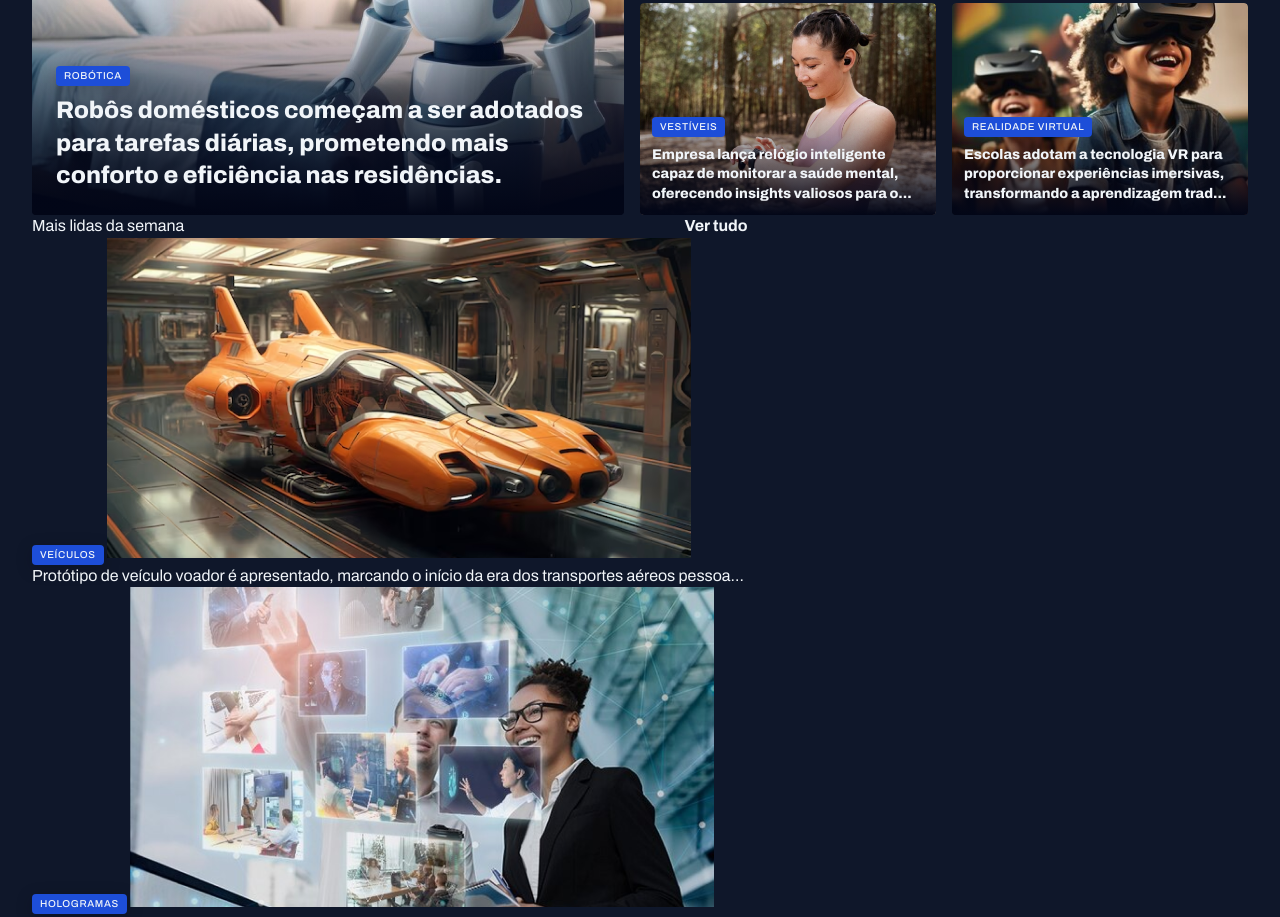
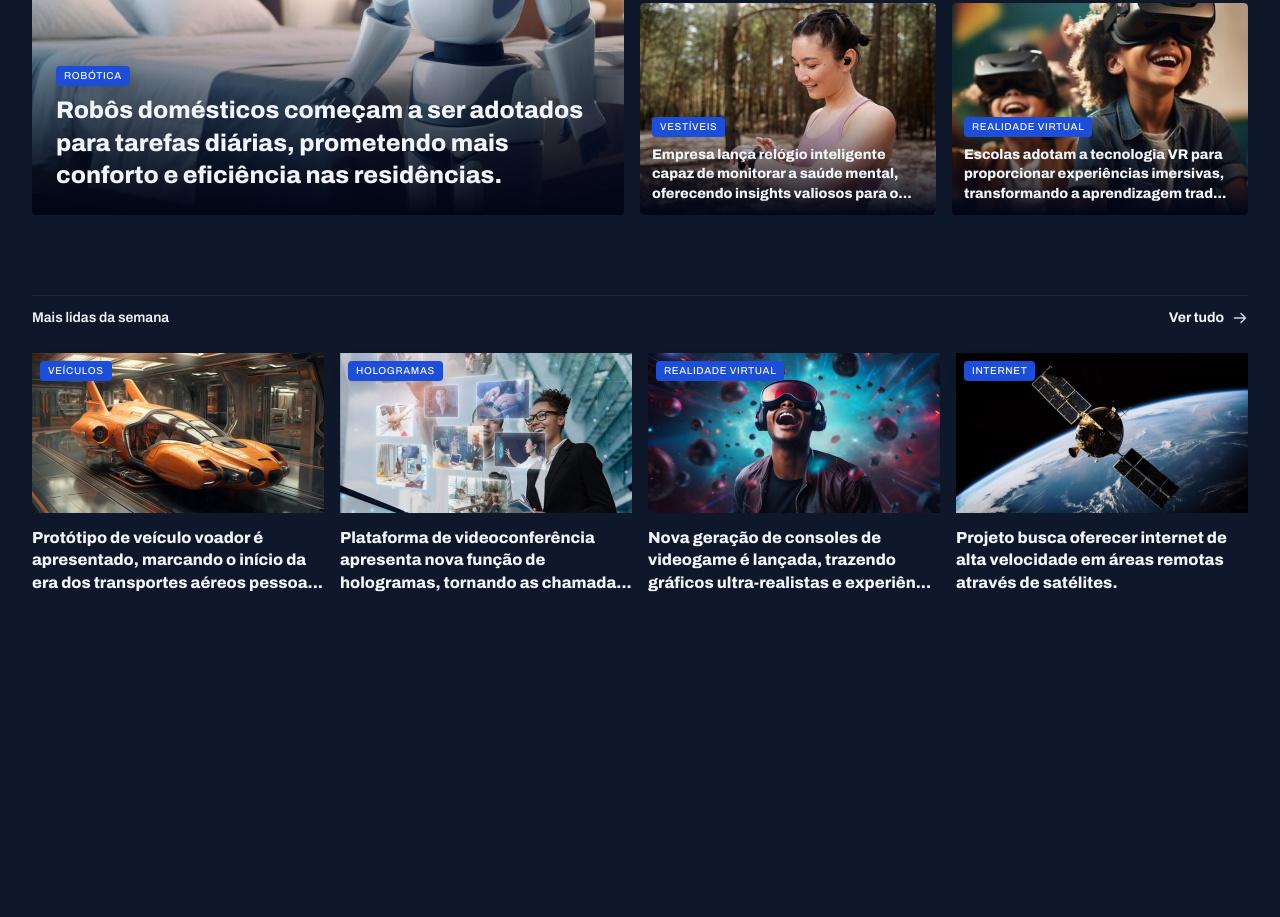
Before and after one commit to montenegromc/studious-umbrella, a plain HTML site: page projeto-portaldenoticias/index.html in a window 1280 px wide. Shown: the part 389-1306 px from the top of the page. After the commit the page ends 983 px from the top, so only its background shows below. Drawn offline with Linux system fonts and the light colour scheme.

Commit message:
aplicando estilos na sessão mais lidas

```diff
--- a/projeto-portaldenoticias/index.html
+++ b/projeto-portaldenoticias/index.html
@@ -105,7 +105,7 @@
             </a>
           </header>
 
-          <div class="gird gap-16">
+          <div class="grid gap-16">
             <figure>
                 <span class="content-tag">veículos</span>
                 <img src="assets/images/Image 06.png" alt="">
--- a/projeto-portaldenoticias/styles/global.css
+++ b/projeto-portaldenoticias/styles/global.css
@@ -52,6 +52,7 @@ img {
 
 main {
     margin-top: 40px;
+    gap: 80px;
 }
 
 .content-tag {
--- a/projeto-portaldenoticias/styles/sections.css
+++ b/projeto-portaldenoticias/styles/sections.css
@@ -1,12 +1,34 @@
+section header {
+  border-top: 1px solid var(--stroke-color);
+  padding-block: 12px 24px;
+  font: var(--text-span);
+
+  a {
+    justify-self: end;
+    align-items: center;
+    gap: 8px;
+
+    span {
+      background-image: url(../assets/icons/ArrowRight.svg);
+      width: 16px;
+      height: 16px;
+    }
+
+    &:hover span {
+      background-image: url(../assets/icons/ArrowRight-hover.svg);
+    }
+  }
+}
+
+
 #featured{
   img {
     height: 100%;
     object-fit: cover;
     border-radius: 4px;
-  };
-}
+  }
 
-.card {
+  .card {
     border-radius: 4px;
     overflow: hidden;
     position: relative;
@@ -38,3 +60,33 @@
        }
     }
 }
+}
+
+#weekly {
+
+   &>div {
+    grid-template-columns: repeat(4, 292px);
+   }
+
+
+  img {
+    height: 160px;
+  }
+
+  figure {
+    position: relative;
+
+    .content-tag {
+      position: absolute;
+      top: 8px;
+      left: 8px;
+    }
+
+    p {
+      margin-top: 8px;
+      font-weight: 800;
+    }
+  }
+
+
+}
```
Also changed, not shown: projeto-portaldenoticias/assets/icons/ArrowRight-hover.svg.
